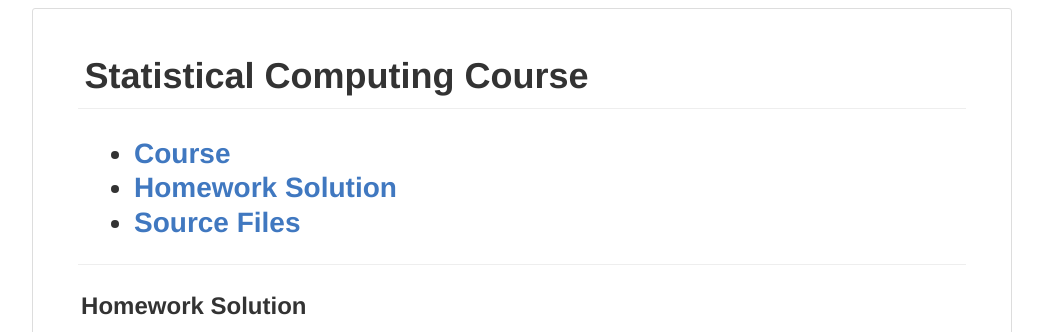
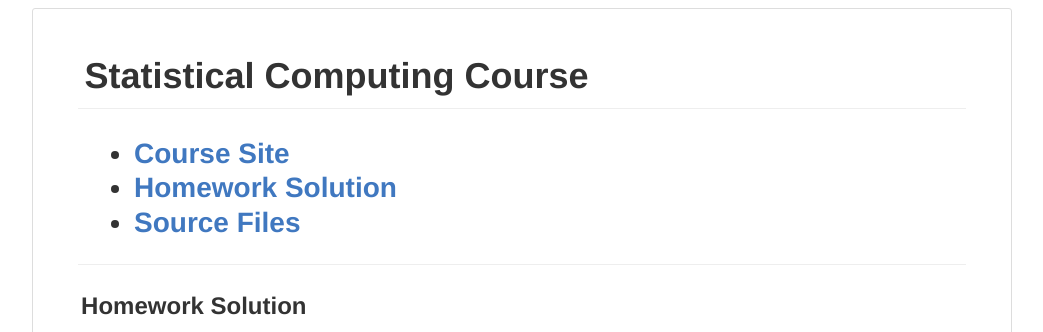
Before and after one commit to wenjie2wang/stco, a Jekyll site: the page built from hw.html, in a window 1280 px wide. Shown: the top 332 px of the page, without its empty margins (118-1161 px from the left). Built offline with Jekyll 4.4.1, drawn with Linux system fonts in a browser that asks for light colours.

Commit message:
minor updates

```diff
--- a/_layouts/default.html
+++ b/_layouts/default.html
@@ -747,7 +747,7 @@
         <h2>
             <nav>
                 <ul>
-                    <li><a href="{{site.baseurl}}/">Course</a></li>
+                    <li><a href="{{site.baseurl}}/">Course Site</a></li>
                     <li><a href="{{site.baseurl}}/hw/">Homework Solution</a></li>
                     <li><a href="{{site.baseurl}}/source/">Source Files</a></li>
                 </ul>
```
